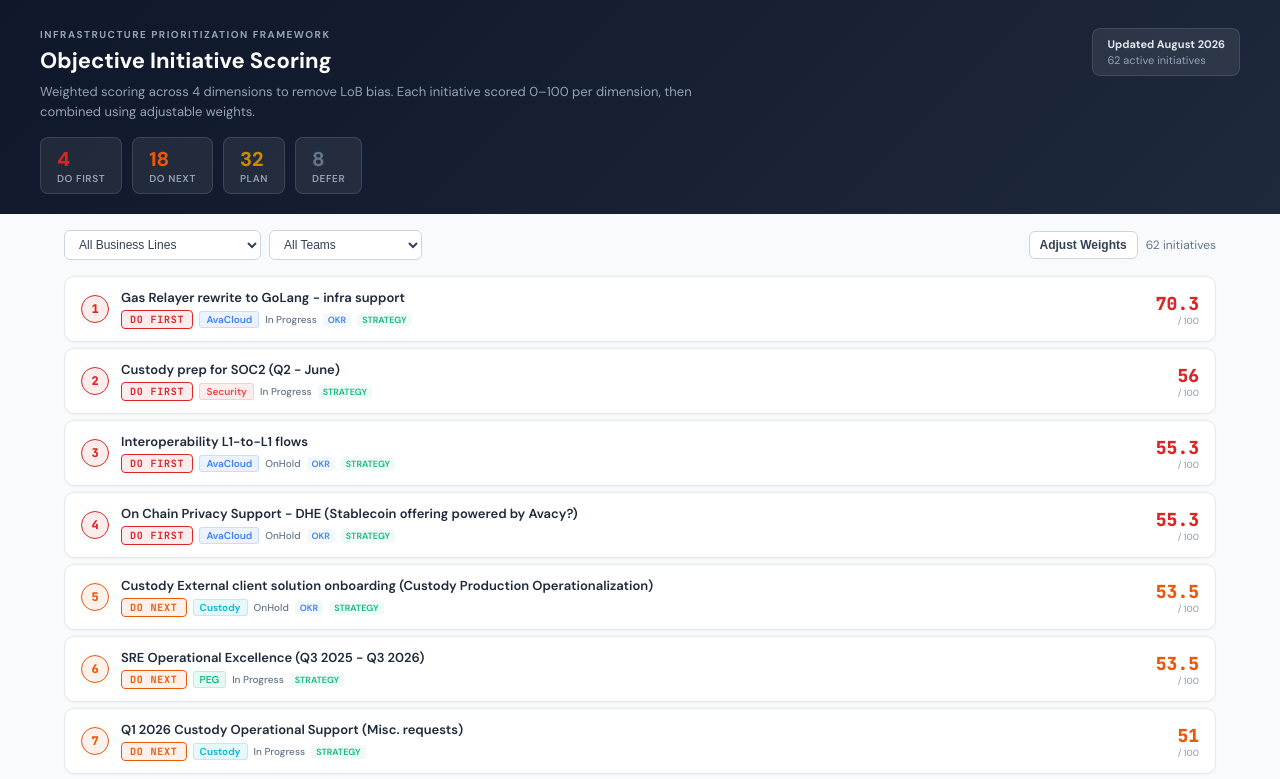
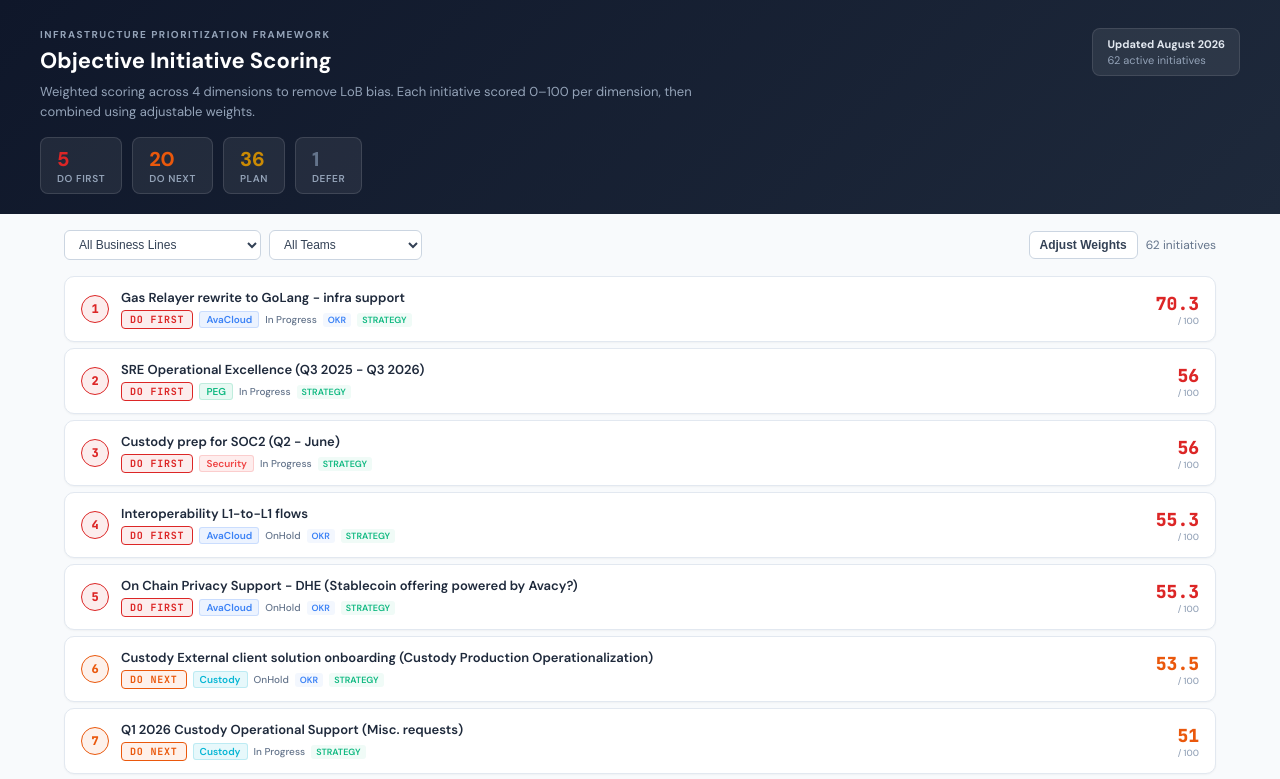
Before and after one commit to joeycannoliLABS/infra-priority-dashboard, a React (Vite) app: page / in a window 1280 px wide. Shown: the top 779 px of the page. Built offline with nearby package versions, Linux system fonts and the light colour scheme.

Commit message:
Update scoring.js

```diff
--- a/src/scoring.js
+++ b/src/scoring.js
@@ -1,6 +1,18 @@
 export const DEFAULT_WEIGHTS = { strategic: 30, risk: 25, value: 25, efficiency: 20 };
 
-export function scoreInitiative(item) {
+// Normalize Jira-style values so they score the same as the original spreadsheet values
+const STATUS_MAP = { "Review / Testing": "In Progress", "Selected for Development": "To Do", "Backlog": "New" };
+const PRIORITY_MAP = { "Highest": 0, "High": 1, "Medium": 2, "Low": 3, "Lowest": 4 };
+
+function normalize(item) {
+  const status = STATUS_MAP[item["Status"]] || item["Status"];
+  let pri = item["Priority "];
+  if (typeof pri === "string") pri = PRIORITY_MAP[pri] ?? null;
+  return { ...item, Status: status, "Priority ": pri };
+}
+
+export function scoreInitiative(raw) {
+  const item = normalize(raw);
   let strategic = 0, risk = 0, value = 0, efficiency = 0;
 
   if (item["2026 AVL Strategy Aligned"] === "Yes") strategic += 40;
@@ -25,7 +37,7 @@ export function scoreInitiative(item) {
 
   if (item["Business Value/Purpose"]) value += 20;
   if (item["OKR"]) value += 25;
-  if (["AvaCloud", "Core", "Custody", "PEG", "Foundation"].includes(item["LoB"] || "")) value += 25;
+  if (["AvaCloud", "Core", "Custody", "PEG", "Foundation", "SETTL"].includes(item["LoB"] || "")) value += 25;
   if (item["Classification"] === "Request") value += 15;
   if (combined.includes("cost") || combined.includes("optimization") || combined.includes("right-sizing") || combined.includes("grafana") || combined.includes("prometheus")) value += 15;
   if (combined.includes("new functionality") || combined.includes("new product")) value += 10;
```
